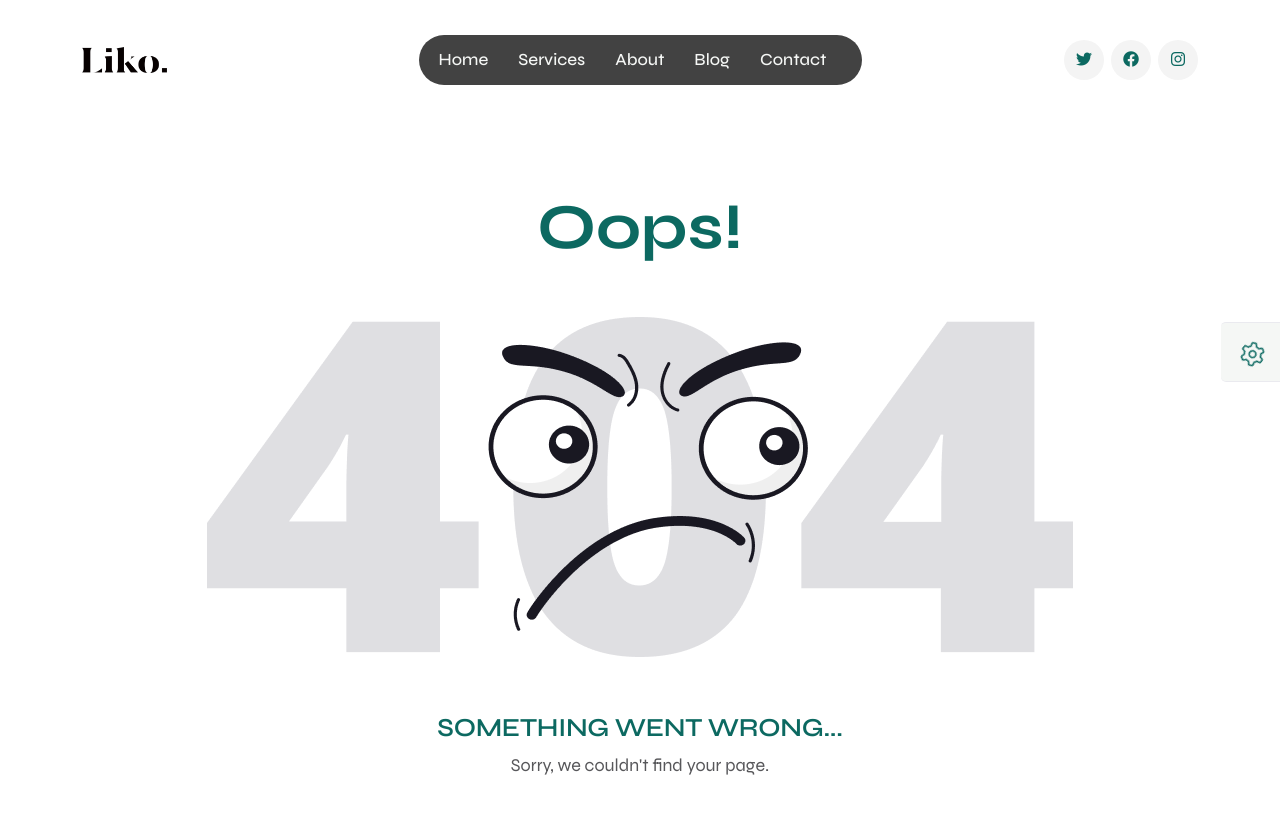
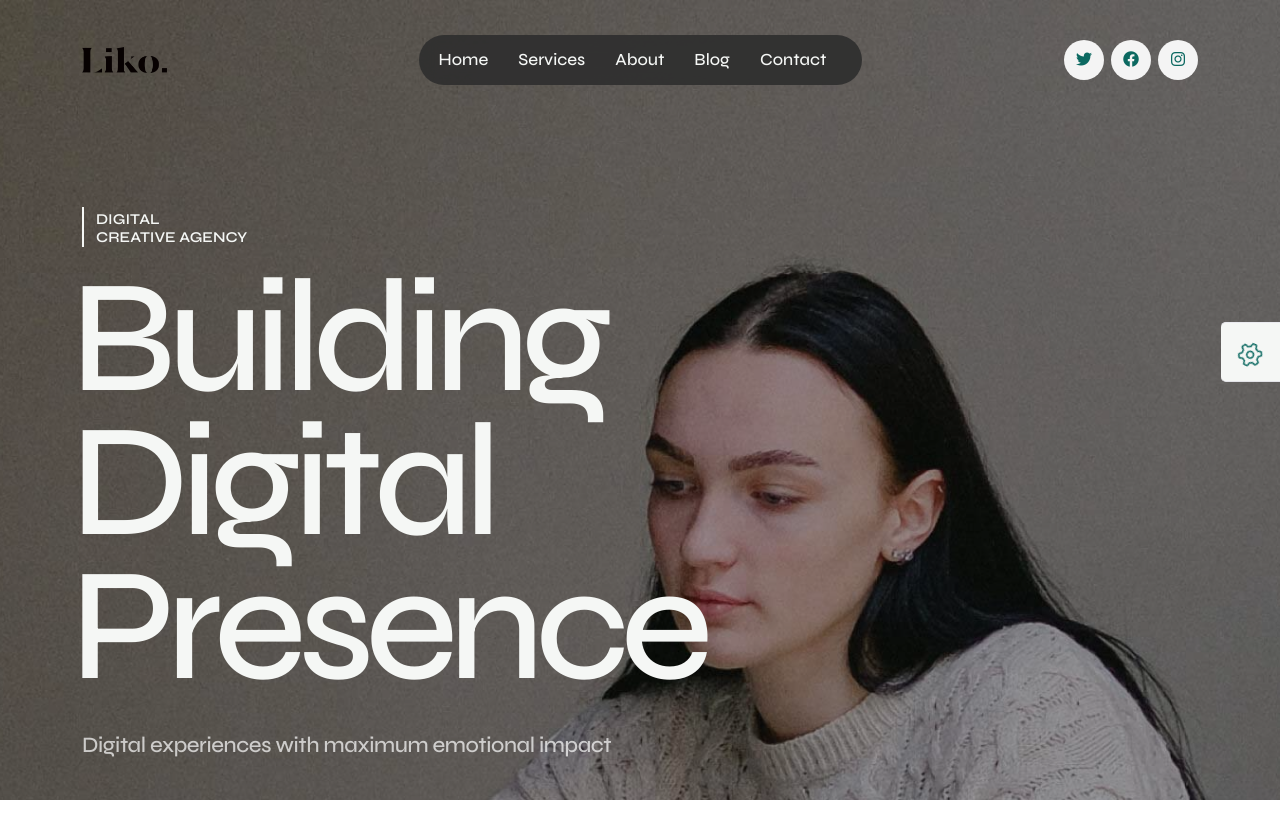
Before and after one commit to Saadhussain541/creatixapparel, a Next.js app in the folder creatixapparel/: page /about-us in a window 1280 px wide. Before the commit this address had no page. Shown: the top 838 px of the page. Built offline with nearby package versions, Linux system fonts and the light colour scheme; a web font is replaced by a local one.

Commit message:
six commit

```diff
--- /dev/null
+++ b/creatixapparel/src/app/(about)/about-us/page.tsx
@@ -0,0 +1,15 @@
+import React from "react";
+import { Metadata } from "next";
+import AboutUsMain from "@/pages/about/about-us";
+
+export const metadata: Metadata = {
+  title: "Creatix Apparel - About Us",
+};
+
+const AboutUsPage = () => {
+  return (
+    <AboutUsMain/>
+  );
+};
+
+export default AboutUsPage;
--- a/creatixapparel/src/data/menu-data.ts
+++ b/creatixapparel/src/data/menu-data.ts
@@ -77,6 +77,7 @@ const menu_data:IMenuDT[] = [
             id:1,
             menu_lists: [
               { title: 'About company', link: '/about-us' },
+              { title: 'About company1', link: '/about-me' },
               { title: 'About team', link: '/team' },
               { title: 'FAQ', link: '/faq' },
               {title:'Pricing',link:'/pricing'}
@@ -146,6 +147,7 @@ export const mobile_menu_data:{
     link: '/',
     dropdown_menus: [
       { title: 'About company', link: '/about-us' },
+
       { title: 'About team', link: '/team' },
       { title: 'FAQ', link: '/faq' },
       { title: 'Pricing', link: '/pricing' },
```
Also changed, not shown: creatixapparel/src/types/menu-d-t.ts (line endings or trailing spaces).
